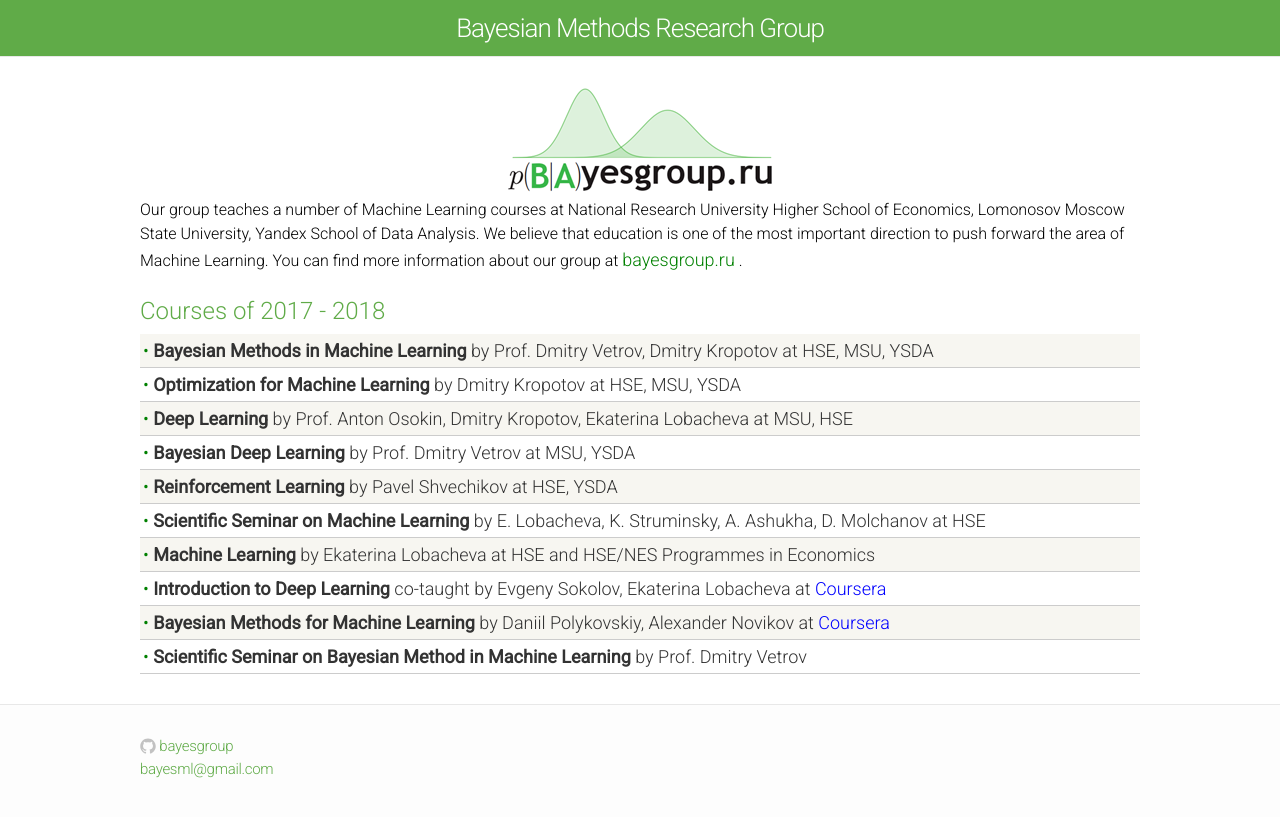
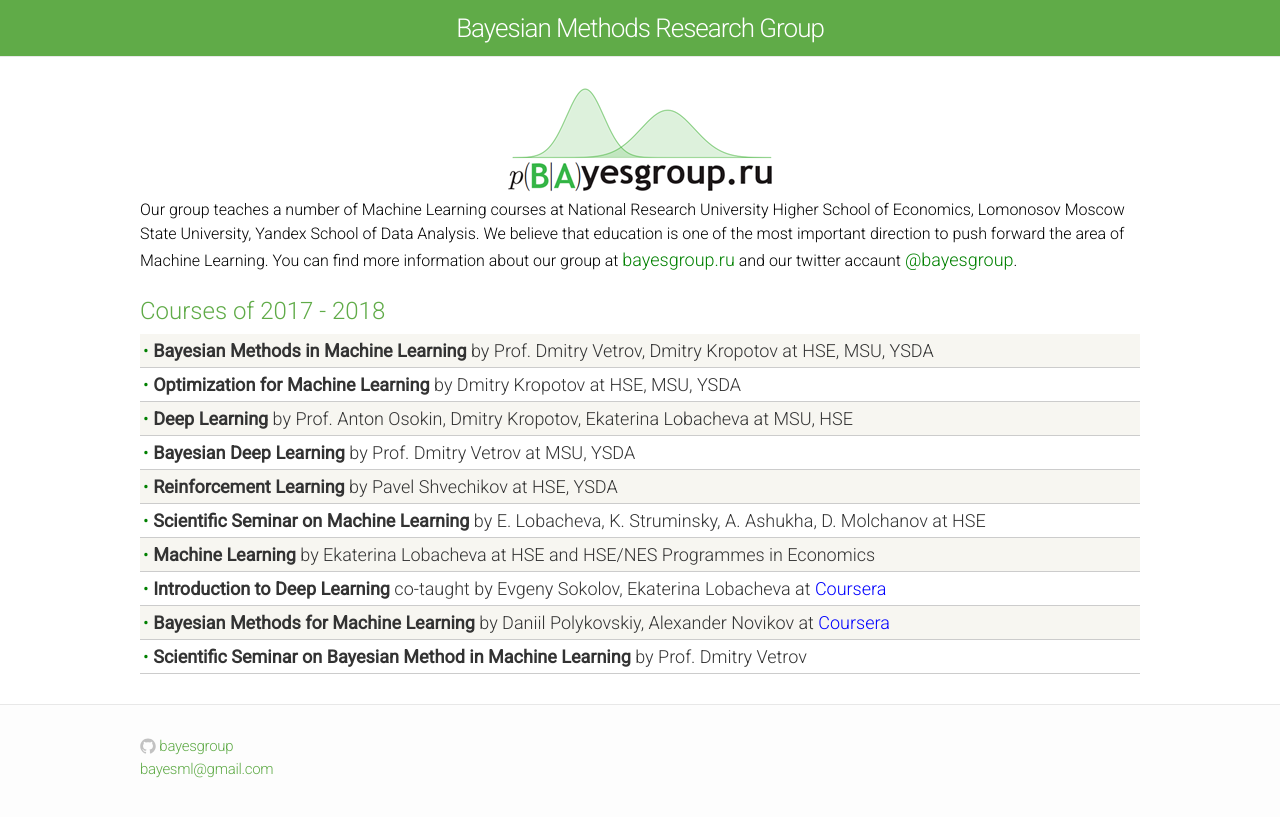
Before and after one commit to bayesgroup/bayesgroup.github.io, a Jekyll site: the page built from index.html, in a window 1280 px wide. Shown: the top 817 px of the page. Built offline with Jekyll 4.4.1, drawn with Linux system fonts in a browser that asks for light colours.

Commit message:
Update index.html

```diff
--- a/index.html
+++ b/index.html
@@ -13,7 +13,7 @@
   Lomonosov Moscow State University, Yandex School of Data Analysis.
   We believe that education is one of the most important direction to push forward the area of
   Machine Learning. You can find more information about our group at
-   <a href="http://bayesgroup.ru"> <font size="4" color="green">bayesgroup.ru</font> </a>.
+   <a href="http://bayesgroup.ru"> <font size="4" color="green">bayesgroup.ru</font></a> and our twitter accaunt <a href="https://twitter.com/bayesgroup?lang=en"> <font size="4" color="green">@bayesgroup</font></a>.
 </div>
 
 <div class="home">
```
